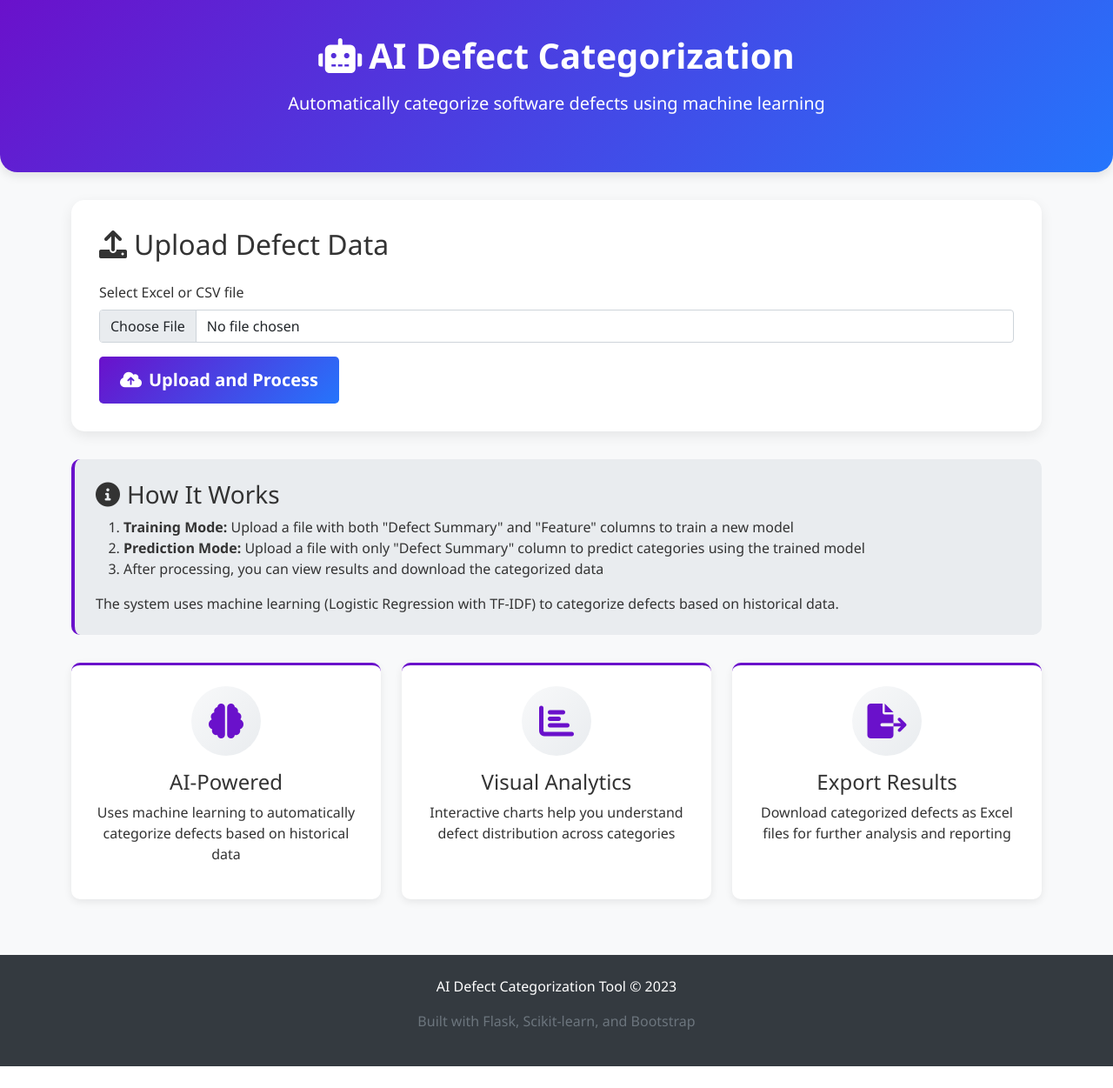
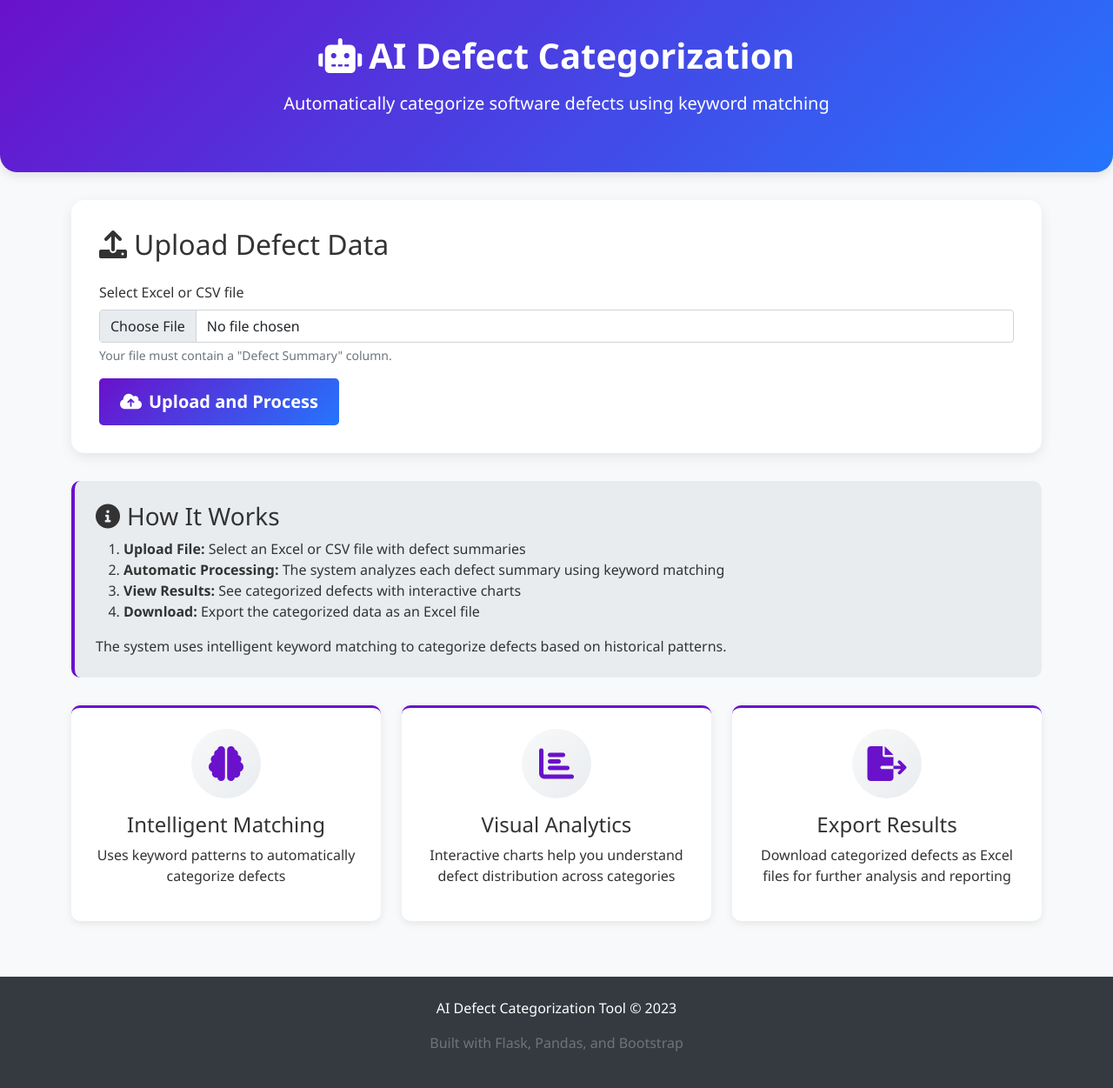
Before and after one commit to Manasvi24092003/Defect_Categorization, a Flask app: page / in a window 1280 px wide. Shown: the whole page at 87% size. Before the commit the page ends 1226 px from the top, so only its background shows below. Run offline with Flask 2, Linux system fonts and the light colour scheme; some libraries are stand-ins or nearby versions.

Commit message:
Your commit message

```diff
--- a/app.py
+++ b/app.py
@@ -1,4 +1,4 @@
-# app.py (simplified version without scikit-learn)
+# app.py
 import os
 import pandas as pd
 import numpy as np
@@ -6,8 +6,8 @@ from flask import Flask, render_template, request, send_file, flash, redirect, u
 from werkzeug.utils import secure_filename
 import io
 import re
-from collections import Counter
 import json
+from datetime import datetime
 
 app = Flask(__name__)
 app.secret_key = 'defect-categorization-secret-key-2023'
@@ -21,61 +21,120 @@ app.config['MAX_CONTENT_LENGTH'] = 16 * 1024 * 1024  # 16MB max file size
 # Create upload directory if it doesn't exist
 os.makedirs(UPLOAD_FOLDER, exist_ok=True)
 
-# Predefined categories for fallback (extracted from your data)
-PREDEFINED_CATEGORIES = {
-    'report': 'Report',
-    'notification': 'Notifications',
-    'generate': 'Generate Study Structure',
-    'mcc': 'MCC master data sync',
-    'migration': 'Document Migration',
-    'r&a': 'R&A Task',
-    'error': 'Error',
-    'activity': 'Document->Activity list',
-    'my sites': 'My Sites Overview page',
-    'approval': 'Approval task',
-    'access': 'access RCM instance',
-    'property': 'Property',
-    'reference': 'References',
-    'print': 'Print Button',
-    'file': 'File Document',
-    'view': 'View',
-    'review': 'Review Task',
-    'workflow': 'Workflow',
-    'bookmark': 'Bookmark',
-    'user': 'Users Access',
-    'upgrade': 'Upgrade eTMF Structures',
-    'study overview': 'eTMF>Study Overview'
+# Enhanced keyword categorization with weighted matching
+CATEGORY_KEYWORDS = {
+    'Report': {
+        'keywords': ['report', 'extract', 'data', 'record', 'log', 'export', 'download', 'statistic'],
+        'weight': 1.0
+    },
+    'Notifications': {
+        'keywords': ['notification', 'email', 'alert', 'message', 'reminder', 'notify', 'send', 'mail'],
+        'weight': 1.0
+    },
+    'Generate Study Structure': {
+        'keywords': ['generate', 'structure', 'study', 'create', 'build', 'setup', 'initialize', 'rcr', 'fst'],
+        'weight': 1.0
+    },
+    'MCC master data sync': {
+        'keywords': ['mcc', 'sync', 'synchroniz', 'master data', 'data sync', 'prometrika', 'poi', 'mdm'],
+        'weight': 1.0
+    },
+    'Document Migration': {
+        'keywords': ['migration', 'migrate', 'import', 'export', 'transfer', 'move', 'document', 'file'],
+        'weight': 1.0
+    },
+    'R&A Task': {
+        'keywords': ['r&a', 'read', 'acknowledge', 'acknowledgment', 'review', 'approval', 'sign', 'signature'],
+        'weight': 1.0
+    },
+    'Error': {
+        'keywords': ['error', 'exception', 'fail', 'crash', 'broken', 'issue', 'problem', 'bug', 'defect'],
+        'weight': 0.8
+    },
+    'Authentication': {
+        'keywords': ['login', 'password', 'auth', 'authentication', 'credential', 'access', 'sign in', 'log in'],
+        'weight': 1.0
+    },
+    'User Management': {
+        'keywords': ['user', 'profile', 'account', 'role', 'permission', 'admin', 'administrator', 'privilege'],
+        'weight': 1.0
+    },
+    'UI/Dashboard': {
+        'keywords': ['ui', 'interface', 'dashboard', 'screen', 'page', 'view', 'display', 'button', 'menu'],
+        'weight': 0.9
+    },
+    'Document Management': {
+        'keywords': ['document', 'file', 'upload', 'download', 'attach', 'attachment', 'pdf', 'word', 'excel'],
+        'weight': 1.0
+    },
+    'Workflow': {
+        'keywords': ['workflow', 'process', 'approval', 'review', 'task', 'assign', 'assignment', 'step', 'phase'],
+        'weight': 1.0
+    },
+    'System Configuration': {
+        'keywords': ['config', 'configuration', 'setting', 'property', 'parameter', 'setup', 'preference', 'option'],
+        'weight': 1.0
+    },
+    'Performance': {
+        'keywords': ['performance', 'slow', 'speed', 'response', 'timeout', 'load', 'lag', 'delay', 'bottleneck'],
+        'weight': 0.9
+    },
+    'Integration': {
+        'keywords': ['integration', 'api', 'interface', 'connect', 'connection', 'web service', 'rest', 'soap'],
+        'weight': 1.0
+    }
 }
 
-# Simple keyword-based categorization
+# Global variable to store the processed DataFrame
+processed_df = None
+
+# Enhanced categorization with weighted keyword matching
 def categorize_defect(defect_summary):
-    if pd.isna(defect_summary):
+    if pd.isna(defect_summary) or not str(defect_summary).strip():
         return 'Uncategorized'
 
     summary_lower = str(defect_summary).lower()
 
-    # Check for specific keywords and patterns
-    for keyword, category in PREDEFINED_CATEGORIES.items():
-        if keyword in summary_lower:
-            return category
+    # Calculate scores for each category
+    category_scores = {}
 
-    # Additional pattern matching
-    if any(word in summary_lower for word in ['login', 'password', 'authentication']):
+    for category, data in CATEGORY_KEYWORDS.items():
+        score = 0
+        keywords = data['keywords']
+        weight = data['weight']
+
+        for keyword in keywords:
+            # Check if keyword appears in the summary
+            if keyword in summary_lower:
+                # Increase score based on keyword weight
+                score += weight
+                # Additional points for exact matches
+                if re.search(r'\b' + re.escape(keyword) + r'\b', summary_lower):
+                    score += 0.5
+
+        category_scores[category] = score
+
+    # Find the category with the highest score
+    if category_scores:
+        best_category = max(category_scores, key=category_scores.get)
+        if category_scores[best_category] > 0:
+            return best_category
+
+    # Fallback for specific patterns
+    if any(word in summary_lower for word in ['login', 'password', 'auth']):
         return 'Authentication'
-    elif any(word in summary_lower for word in ['profile', 'user management']):
+    elif any(word in summary_lower for word in ['profile', 'user', 'account']):
         return 'User Management'
-    elif 'ra task' in summary_lower or 'read & acknowledge' in summary_lower:
-        return 'R&A Task'
     elif any(word in summary_lower for word in ['dashboard', 'ui', 'interface']):
         return 'UI/Dashboard'
-    elif any(word in summary_lower for word in ['email', 'notification']):
+    elif any(word in summary_lower for word in ['email', 'notification', 'alert']):
         return 'Notifications'
     elif any(word in summary_lower for word in ['sync', 'synchroniz']):
-        return 'Synchronization'
-    elif any(word in summary_lower for word in ['pdf', 'view', 'display']):
-        return 'View'
+        return 'MCC master data sync'
     elif any(word in summary_lower for word in ['task', 'assign']):
-        return 'Task Management'
+        return 'Workflow'
+    elif any(word in summary_lower for word in ['document', 'file']):
+        return 'Document Management'
 
     return 'Uncategorized'
 
@@ -101,6 +160,8 @@ def index():
 # Upload and process file
 @app.route('/upload', methods=['POST'])
 def upload_file():
+    global processed_df
+
     # Check if a file was uploaded
     if 'file' not in request.files:
         flash('No file selected', 'error')
@@ -137,6 +198,9 @@ def upload_file():
         # Categorize defects
         df['Predicted Feature'] = df['Defect Summary'].apply(categorize_defect)
 
+        # Store the processed DataFrame globally
+        processed_df = df.copy()
+
         # Create visualization data
         category_counts = df['Predicted Feature'].value_counts().reset_index()
         category_counts.columns = ['Category', 'Count']
@@ -149,18 +213,16 @@ def upload_file():
                       '#17a2b8', '#6610f2', '#fd7e14', '#20c997', '#e83e8c']
         }
 
-        # Prepare download data
-        output = io.BytesIO()
-        with pd.ExcelWriter(output, engine='openpyxl') as writer:
-            df.to_excel(writer, index=False)
-        output.seek(0)
-        download_data = output.getvalue()
+        # Calculate accuracy metrics
+        total_defects = len(df)
+        uncategorized = len(df[df['Predicted Feature'] == 'Uncategorized'])
+        accuracy_percentage = ((total_defects - uncategorized) / total_defects) * 100 if total_defects > 0 else 0
 
-        flash('Defects categorized successfully using keyword matching', 'success')
+        flash(f'Defects categorized successfully! Accuracy: {accuracy_percentage:.1f}%', 'success')
         return render_template('results.html',
                               table=df.to_html(classes='table table-striped', index=False),
                               chart_data=json.dumps(chart_data),
-                              download_data=download_data,
+                              accuracy=accuracy_percentage,
                               mode='prediction')
 
     flash('Invalid file type. Please upload a CSV or Excel file.', 'error')
@@ -169,16 +231,33 @@ def upload_file():
 # Download results
 @app.route('/download')
 def download_file():
-    download_data = request.args.get('data')
-    if download_data:
+    global processed_df
+
+    if processed_df is None:
+        flash('No data to download. Please upload and process a file first.', 'error')
+        return redirect(url_for('index'))
+
+    try:
+        # Create Excel file in memory
+        output = io.BytesIO()
+        with pd.ExcelWriter(output, engine='openpyxl') as writer:
+            processed_df.to_excel(writer, index=False, sheet_name='Categorized Defects')
+        output.seek(0)
+
+        # Generate filename with timestamp
+        timestamp = datetime.now().strftime('%Y%m%d_%H%M%S')
+        filename = f'defects_categorized_{timestamp}.xlsx'
+
+        # Send the file
         return send_file(
-            io.BytesIO(eval(download_data)),
-            download_name='defects_with_predictions.xlsx',
+            output,
             as_attachment=True,
+            download_name=filename,
             mimetype='application/vnd.openxmlformats-officedocument.spreadsheetml.sheet'
         )
-    flash('No data to download', 'error')
-    return redirect(url_for('index'))
+    except Exception as e:
+        flash(f'Error generating download file: {str(e)}', 'error')
+        return redirect(url_for('index'))
 
 if __name__ == '__main__':
     app.run(debug=True)
--- a/templates/index.html
+++ b/templates/index.html
@@ -148,20 +148,6 @@
             margin-bottom: 1rem;
         }
 
-        .file-input {
-            display: none;
-        }
-
-        .preview-area {
-            display: none;
-            margin-top: 1.5rem;
-        }
-
-        .preview-table {
-            max-height: 300px;
-            overflow-y: auto;
-        }
-
         .hero-text {
             font-weight: 300;
             margin-bottom: 1.5rem;
@@ -193,7 +179,7 @@
     <div class="header text-center">
         <div class="container">
             <h1 class="hero-title"><i class="fas fa-robot me-2"></i>AI Defect Categorization</h1>
-            <p class="hero-text lead">Automatically categorize software defects using machine learning</p>
+            <p class="hero-text lead">Automatically categorize software defects using keyword matching</p>
         </div>
     </div>
 
@@ -217,6 +203,7 @@
                 <div class="mb-3">
                     <label for="file" class="form-label">Select Excel or CSV file</label>
                     <input class="form-control" type="file" id="file" name="file" accept=".xlsx,.csv" required>
+                    <div class="form-text">Your file must contain a "Defect Summary" column.</div>
                 </div>
                 <button type="submit" class="btn btn-primary btn-lg"><i class="fas fa-cloud-upload-alt me-2"></i>Upload and Process</button>
             </form>
@@ -225,11 +212,12 @@
         <div class="instructions">
             <h3><i class="fas fa-info-circle me-2"></i>How It Works</h3>
             <ol>
-                <li><strong>Training Mode:</strong> Upload a file with both "Defect Summary" and "Feature" columns to train a new model</li>
-                <li><strong>Prediction Mode:</strong> Upload a file with only "Defect Summary" column to predict categories using the trained model</li>
-                <li>After processing, you can view results and download the categorized data</li>
+                <li><strong>Upload File:</strong> Select an Excel or CSV file with defect summaries</li>
+                <li><strong>Automatic Processing:</strong> The system analyzes each defect summary using keyword matching</li>
+                <li><strong>View Results:</strong> See categorized defects with interactive charts</li>
+                <li><strong>Download:</strong> Export the categorized data as an Excel file</li>
             </ol>
-            <p class="mb-0">The system uses machine learning (Logistic Regression with TF-IDF) to categorize defects based on historical data.</p>
+            <p class="mb-0">The system uses intelligent keyword matching to categorize defects based on historical patterns.</p>
         </div>
 
         <div class="row mb-4">
@@ -238,8 +226,8 @@
                     <div class="feature-icon">
                         <i class="fas fa-brain"></i>
                     </div>
-                    <h4>AI-Powered</h4>
-                    <p>Uses machine learning to automatically categorize defects based on historical data</p>
+                    <h4>Intelligent Matching</h4>
+                    <p>Uses keyword patterns to automatically categorize defects</p>
                 </div>
             </div>
             <div class="col-md-4 mb-3">
@@ -266,7 +254,7 @@
     <footer class="footer text-center">
         <div class="container">
             <p>AI Defect Categorization Tool &copy; 2023</p>
-            <p class="text-muted">Built with Flask, Scikit-learn, and Bootstrap</p>
+            <p class="text-muted">Built with Flask, Pandas, and Bootstrap</p>
         </div>
     </footer>
 
```
Also changed, not shown: templates/results.html (+2 -12 lines).
